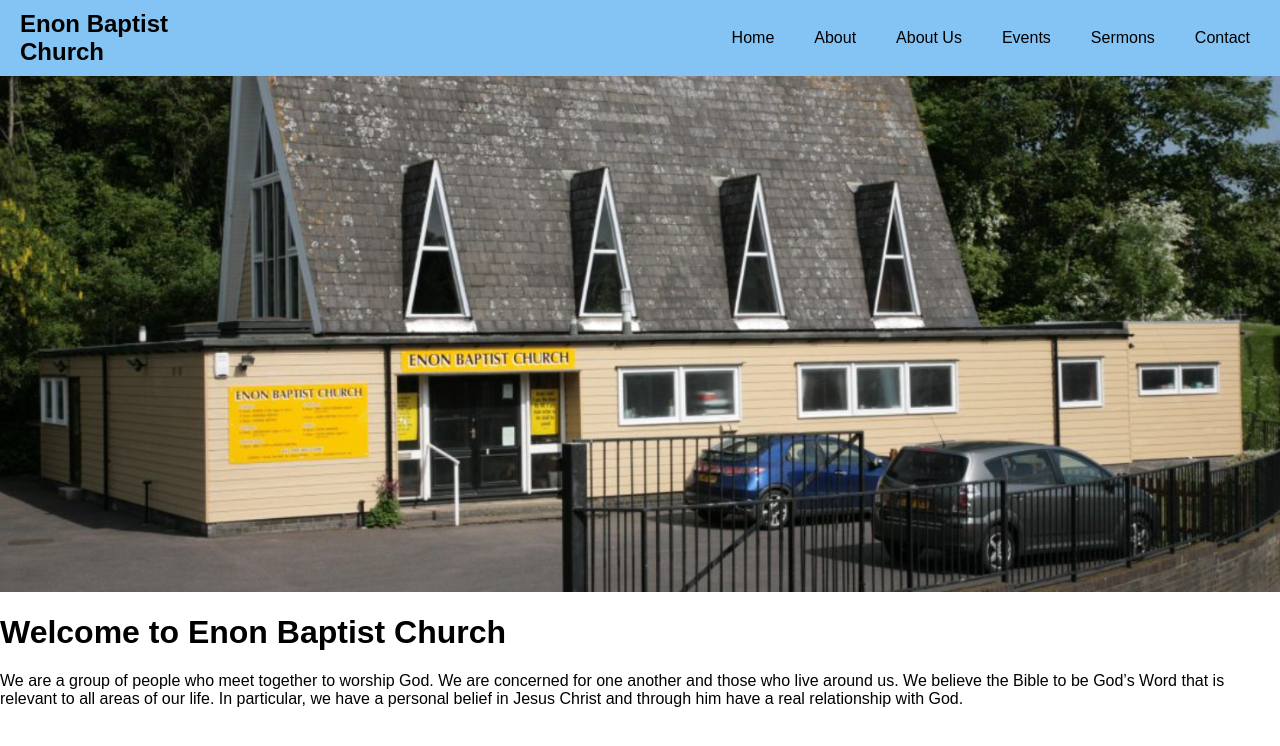
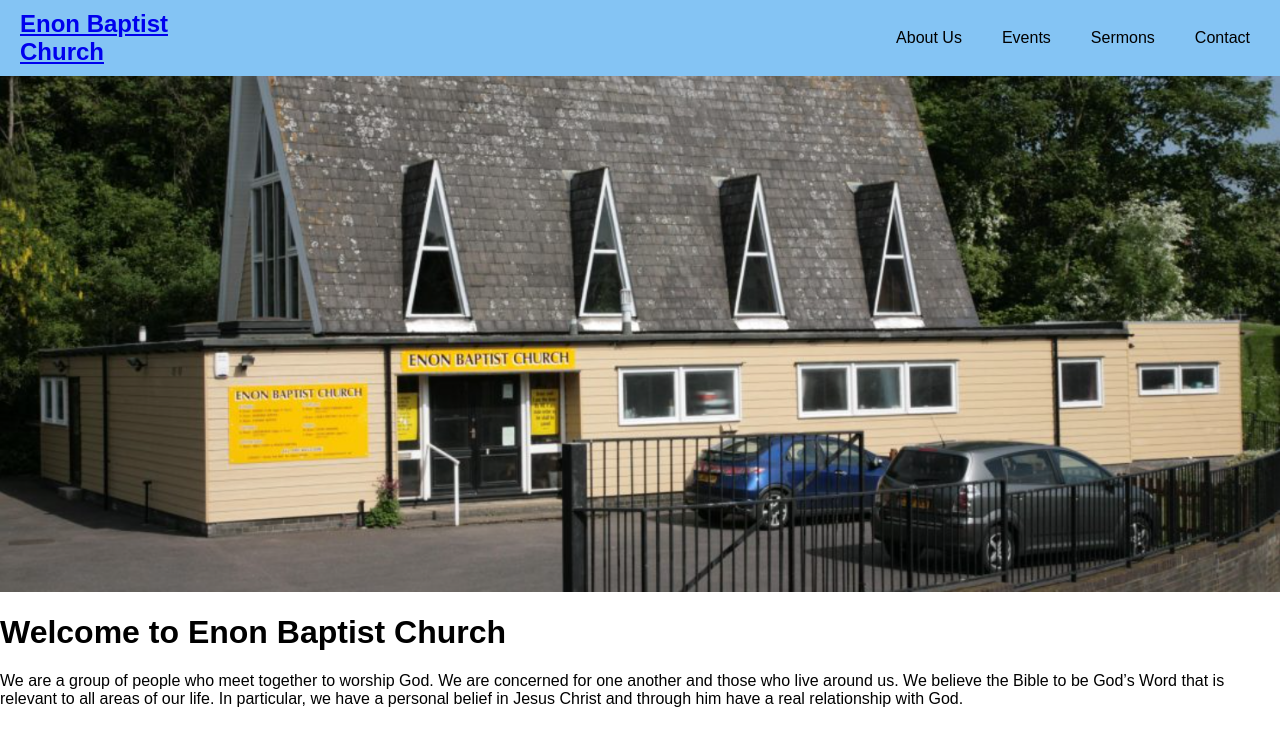
Before and after one commit to david-p-mitchell/demo-ebcc, a React (Create React App) app: page / in a window 1280 px wide. Shown: the top 746 px of the page. Built offline with nearby package versions, Linux system fonts and the light colour scheme.

Commit message:
remove home link

```diff
--- a/src/components/nav/Navbar.js
+++ b/src/components/nav/Navbar.js
@@ -34,7 +34,9 @@ const Navbar = () => {
   return (
     <nav className="navbar">
       <div className="navbar-container">
+      <NavLink to="/" className="navbar-link" onClick={handleLinkClick}>
         <div className="navbar-logo">Enon Baptist Church</div>
+        </NavLink>
         <button className="hamburger" onClick={toggleMenu}>
           &#9776; {/* Hamburger icon */}
         </button>
@@ -42,13 +44,6 @@ const Navbar = () => {
 
       <div className={`navbar-menu ${isMenuOpen ? 'active' : ''}`}>
         <ul className="navbar-list">
-          <li className="navbar-item">
-            <NavLink to="/" className="navbar-link" onClick={handleLinkClick}>Home</NavLink>
-          </li>
-          <li className="navbar-item">
-            <NavLink to="/about" className="navbar-link" onClick={handleLinkClick}>About</NavLink>
-          </li>
-
           <DropdownMenu
             title="About Us"
             links={aboutLinks}
```
